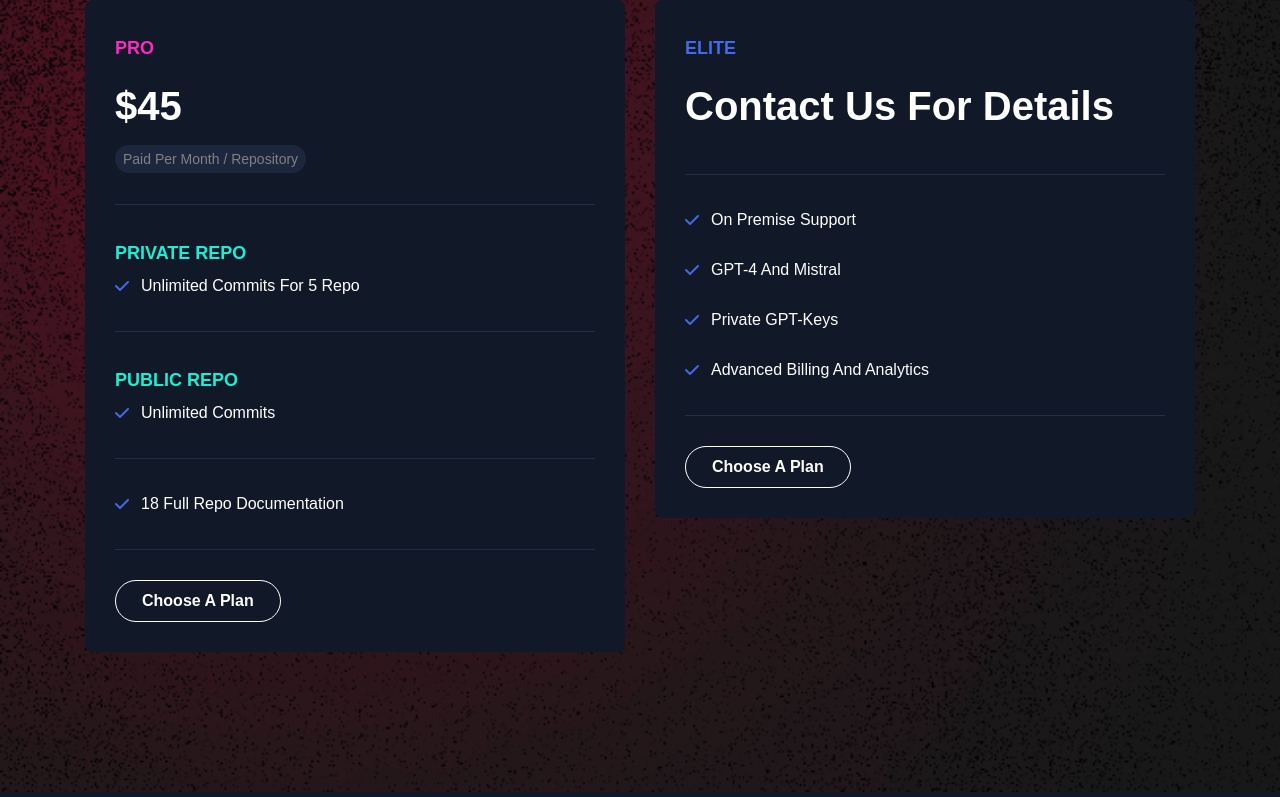
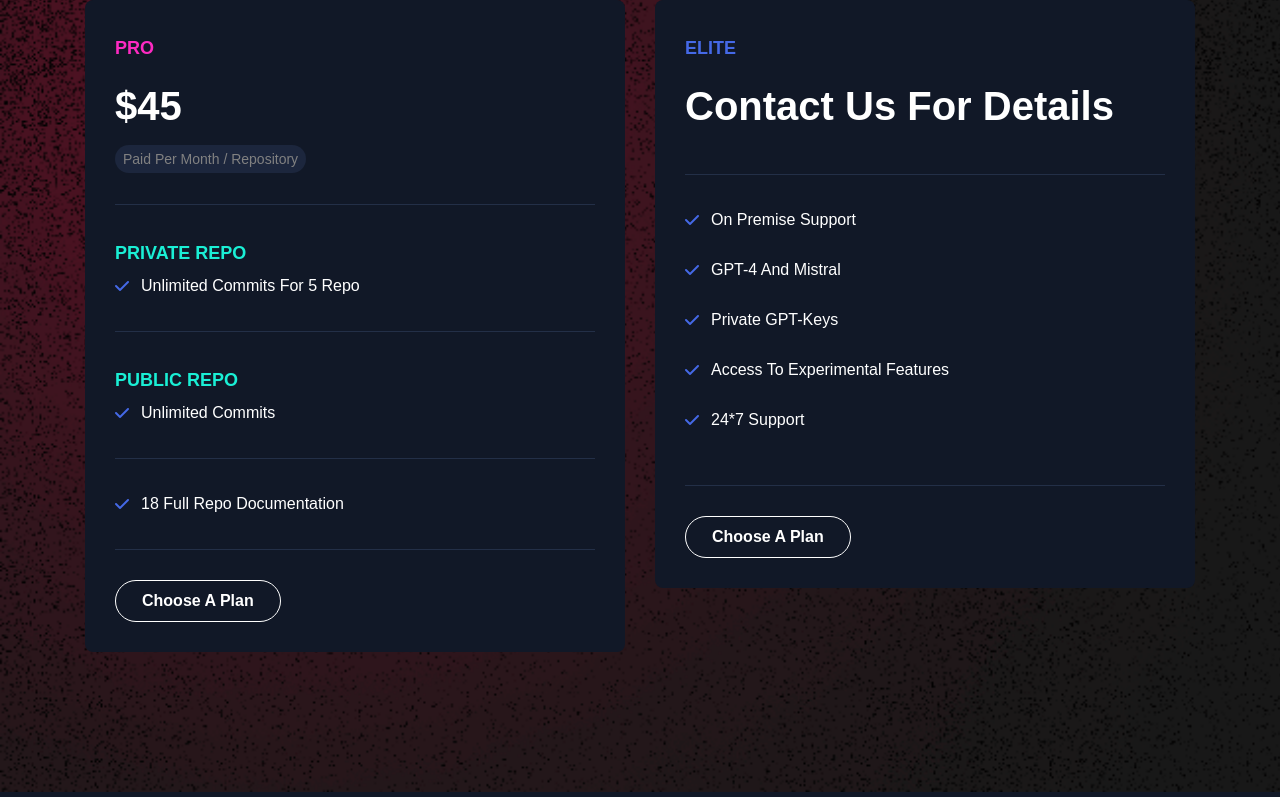
Before and after one commit to SingularityX-ai/penify-landing-page, a Next.js app: page / in a window 1280 px wide. Shown: the part 3378-4175 px from the top of the page. Built offline with nearby package versions, Linux system fonts and the light colour scheme.

Commit message:
fix the pricing

```diff
--- a/src/components/container/pricing/PricingOne.tsx
+++ b/src/components/container/pricing/PricingOne.tsx
@@ -170,8 +170,13 @@ const PricingOne = forwardRef<HTMLDivElement>(function (_, ref) {
                 </li>
                 <li>
                   <i className="fa-solid fa-check"></i>
-                  Advanced Billing and Analytics
+                  Access to Experimental Features
                 </li>
+                <li>
+                  <i className="fa-solid fa-check"></i>
+                  24*7 Support
+                </li>
+                <li></li>
               </ul>
               <hr />
               <Link href="https://dashboard.snorkell.ai/auth/sign-up" target="_blank" className="btn btn--septenary">
```
